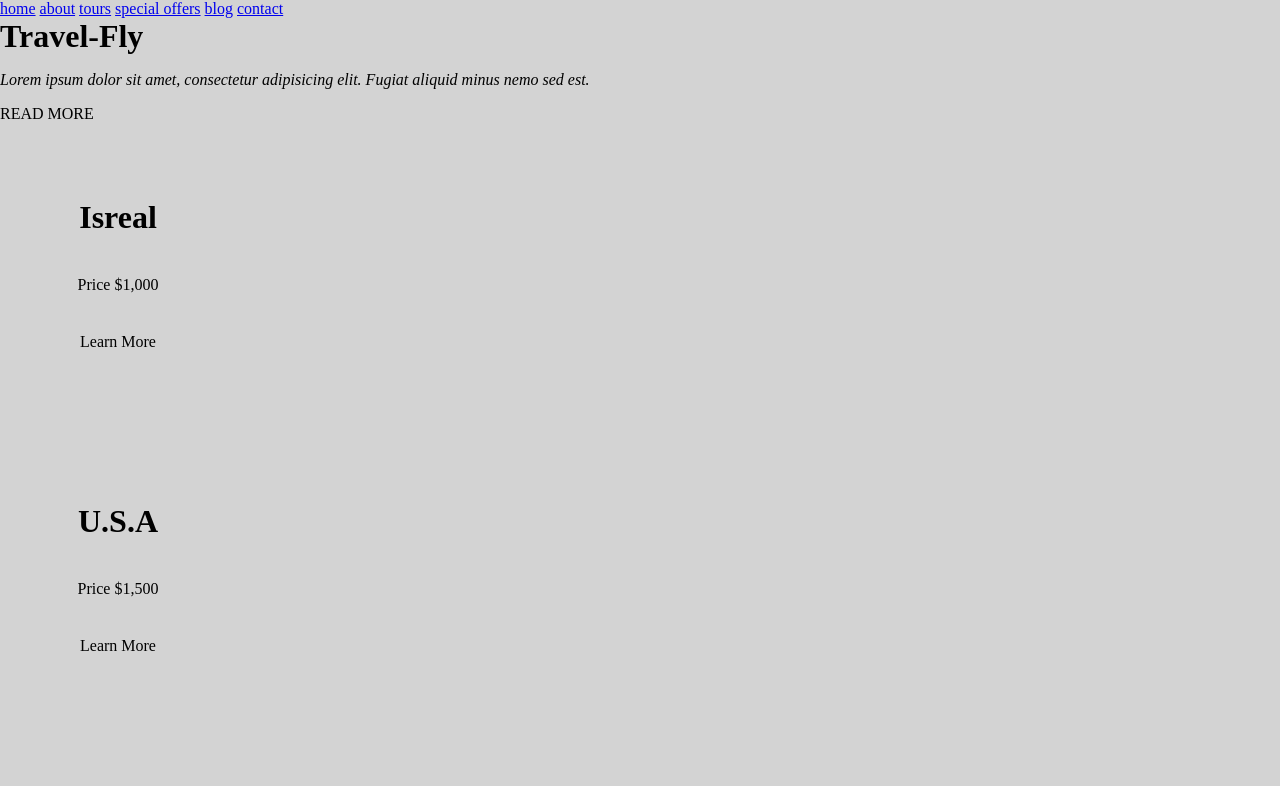
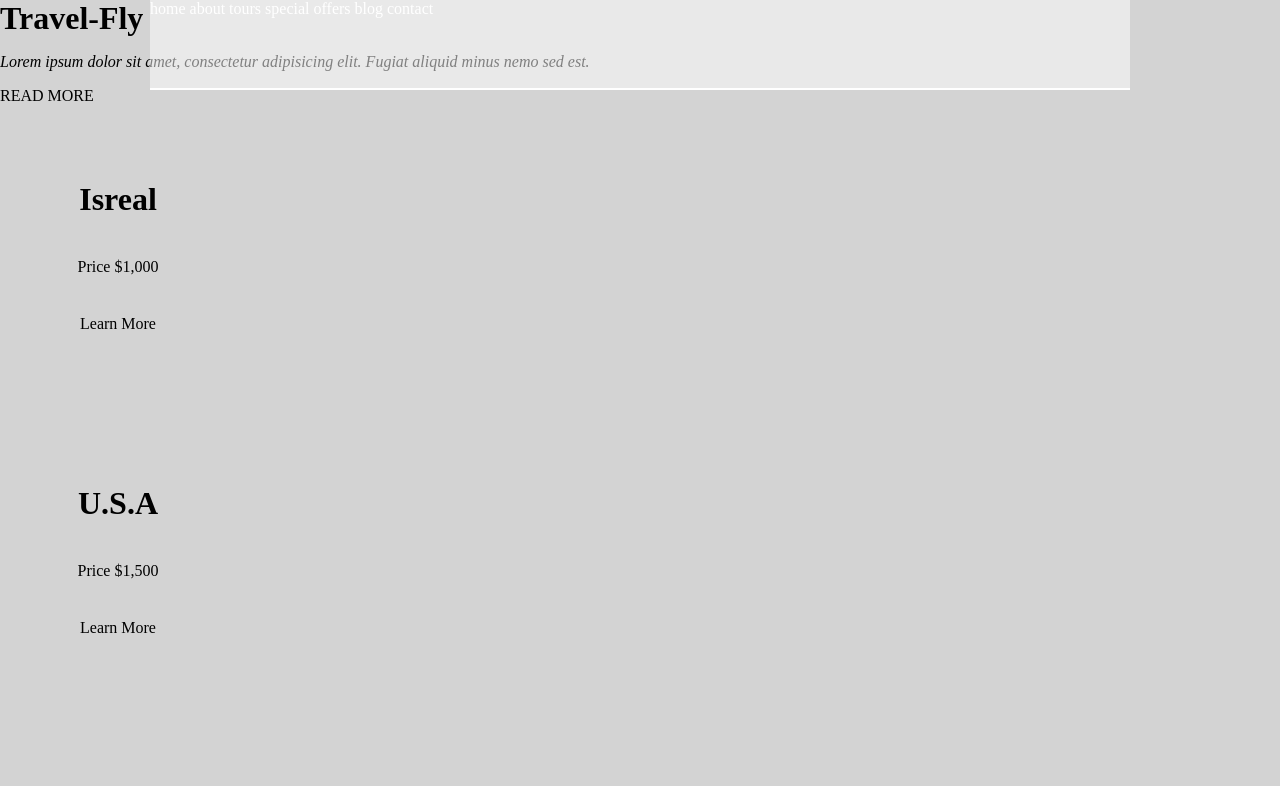
Before and after one commit to n215-kniswand/final-project, a website: page index.html in a window 1280 px wide. Shown: the top 786 px of the page. Drawn offline with Linux system fonts and the light colour scheme.

Commit message:
Added nav.scss

```diff
--- /dev/null
+++ b/scss/nav.scss
@@ -0,0 +1,20 @@
+.nav-holder{
+    position: absolute;
+    top: 0;
+    z-index: 99;
+    width: 100%;
+
+    a{
+        text-decoration: none;
+        color:white;
+        text-align: left;
+    }
+
+    nav{
+        width: $site-nav-width;
+        height: $site-nav-height;
+        background-color: rgba(255, 255, 255, 0.5);
+        margin: 0 auto;
+        border-bottom: solid $site-white 2px;
+    }
+}
--- a/scss/styles.scss
+++ b/scss/styles.scss
@@ -1,3 +1,4 @@
 @import "variables.scss";
 @import "components.scss";
 @import "structure.scss";
+@import "nav.scss";
--- a/scss/variables.scss
+++ b/scss/variables.scss
@@ -2,7 +2,7 @@
 $site-width: 1280px;
 $hero-height: 500px;
 $site-nav-width: 980px;
-$site-va-height: 90px;
+$site-nav-height: 90px;
 
 //site colors
 $site-white: #FFF;
```
Also changed, not shown: css/styles.css, 1 other file.
